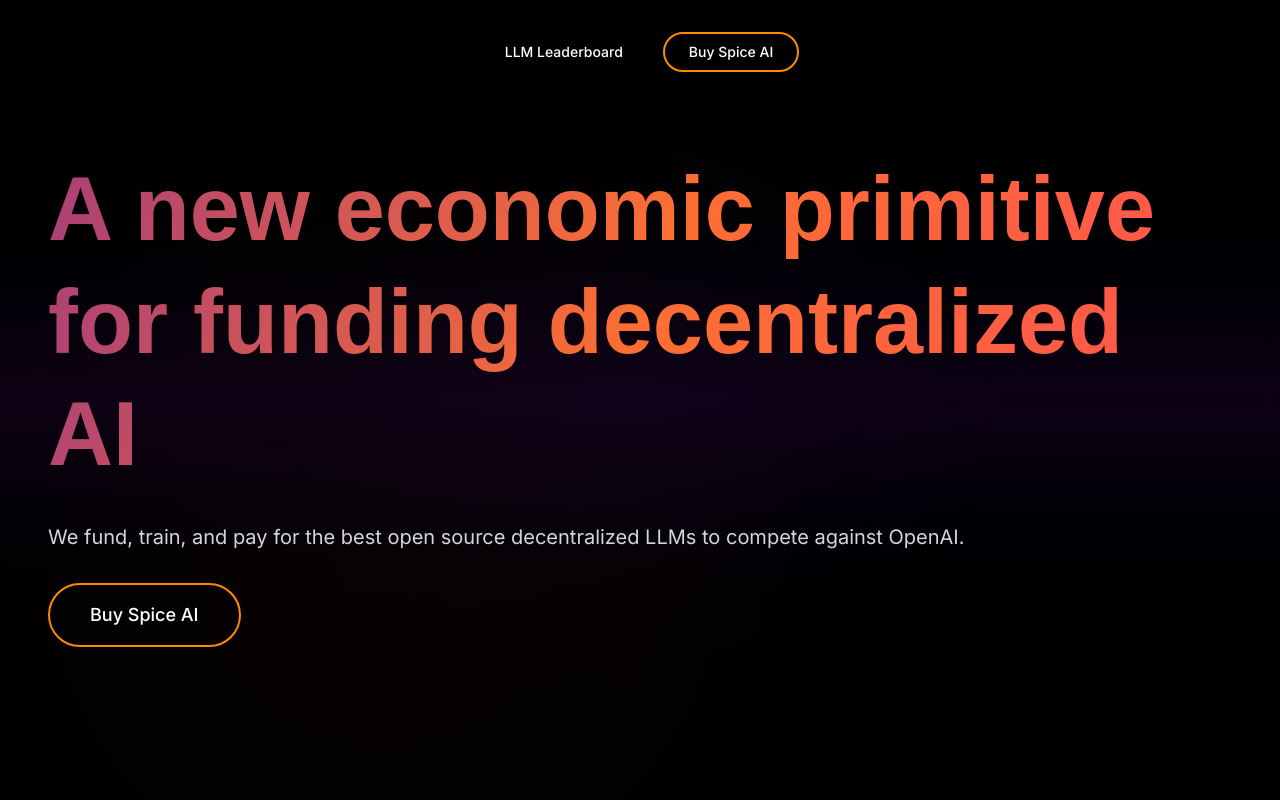
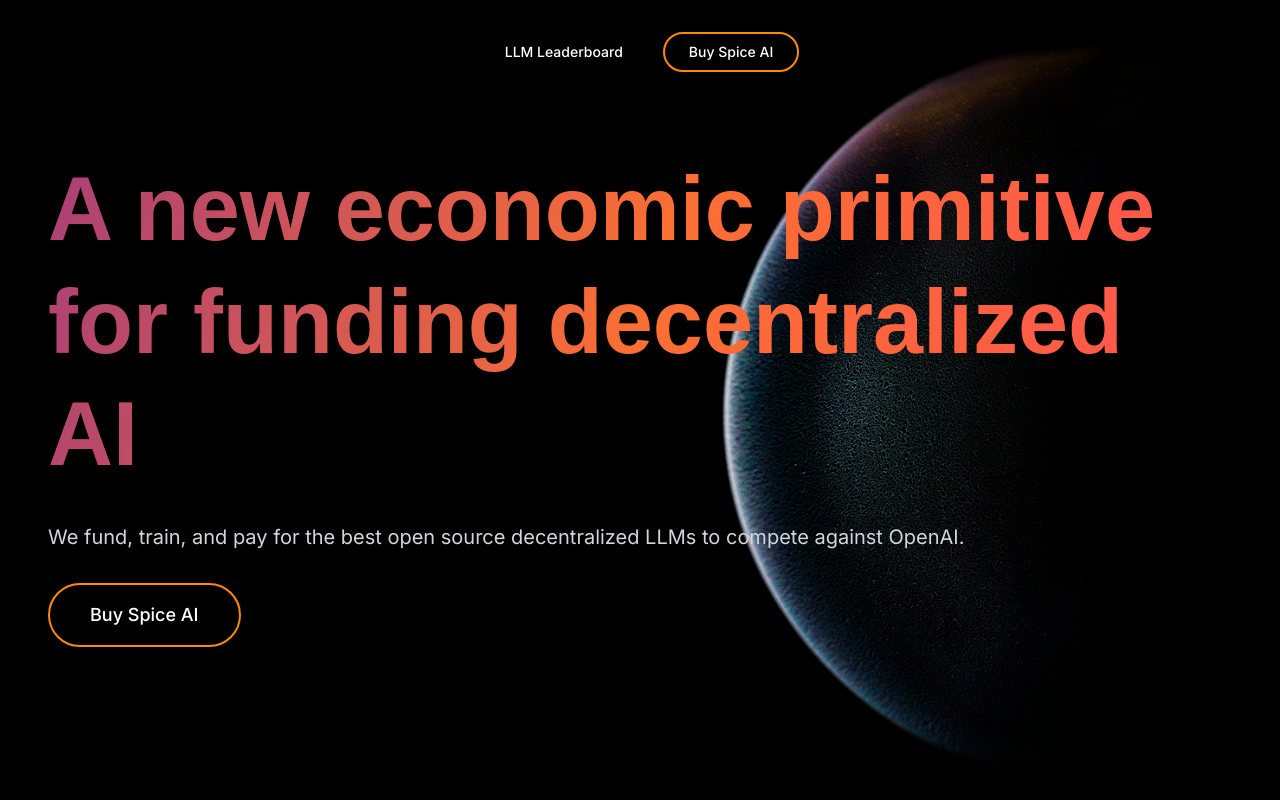
Before and after one commit to MakJCE/TestTask_BrilliantIT, a Next.js app: page / in a window 1280 px wide. Shown: the top 800 px of the page. Built offline with nearby package versions, Linux system fonts and the light colour scheme; a web font is replaced by a local one.

Commit message:
adjust parallax

```diff
--- a/app/components/joinus-section.tsx
+++ b/app/components/joinus-section.tsx
@@ -8,17 +8,16 @@
   const isInView = useInView(ref, { once: true, margin: '-100px' });
 
   return (
-    <motion.section
-      ref={ref}
-      className="relative z-10 bg-linear-to-b from-black via-blue-950/30 to-black py-20 px-6 md:px-12"
-    >
+    <motion.section ref={ref} className="relative py-20">
       {/* Join Us */}
-      <div className="px-8 md:px-24 max-w-3xl text-start space-y-8 mb-20">
+      <div className="relative h-150">
+        <motion.div className="absolute right-50 top-0 z-0 size-80 2xl:size-100 bg-[url('/images/full_moon.png')] bg-cover bg-center" />
+        <div className="px-8 md:px-24 2xl:px-80 max-w-3xl 2xl:max-w-7xl text-start space-y-8 z-10">
           <motion.h2
             initial={{ opacity: 0, y: 30 }}
             animate={isInView ? { opacity: 1, y: 0 } : { opacity: 0, y: 30 }}
             transition={{ duration: 0.6, delay: 0.2 }}
-          className="text-4xl font-semibold font-mono"
+            className="text-4xl font-medium font-mono"
           >
             Text here
           </motion.h2>
@@ -29,9 +28,9 @@
             transition={{ duration: 0.6, delay: 0.4 }}
             className="text-gray-200"
           >
-          Every month, we run a competition between all the Al models submitted
-          on a leaderboard. The best model will be featured and will earn
-          tokens.
+            Every month, we run a competition between all the Al models
+            submitted on a leaderboard. The best model will be featured and will
+            earn tokens.
           </motion.p>
 
           <motion.div
@@ -44,43 +43,42 @@
             </Button>
           </motion.div>
         </div>
+      </div>
 
       {/* Footer */}
       <motion.footer
         initial={{ opacity: 0 }}
         animate={isInView ? { opacity: 1 } : { opacity: 0 }}
         transition={{ duration: 0.8, delay: 0.8 }}
-        className="border-t border-gray-800 pt-12"
+        className="pt-12 relative h-138 flex flex-col justify-end"
       >
-        <div className="max-w-7xl mx-auto flex flex-col md:flex-row justify-between items-center gap-8">
-          <div className="flex gap-8">
+        <motion.div className="absolute inset-y-0 bottom-0 z-0 w-full h-138 bg-[url('/images/earth_view.png')] bg-cover bg-center" />
+
+        <div className="w-full flex flex-col items-center gap-8 z-10 px-40">
+          <div className="w-full flex justify-center gap-16 border-b border-gray-600 py-6">
             <motion.a
               whileHover={{ scale: 1.05, color: '#ffffff' }}
               href="#"
-              className="text-gray-400 transition-colors"
+              className="text-gray-200 transition-colors"
             >
               Home
             </motion.a>
             <motion.a
               whileHover={{ scale: 1.05, color: '#ffffff' }}
               href="#"
-              className="text-gray-400 transition-colors"
+              className="text-gray-200 transition-colors"
             >
               Leaderboard
             </motion.a>
             <motion.a
               whileHover={{ scale: 1.05, color: '#ffffff' }}
               href="#"
-              className="text-gray-400 transition-colors"
+              className="text-gray-200 transition-colors"
             >
               About
             </motion.a>
           </div>
-
-          <div className="text-gray-500 text-sm">
-            © 2024 Arkade AI. All rights reserved.
-          </div>
-
+          <div className="w-full flex flex-col md:flex-row justify-between">
             <div className="flex gap-4">
               {[1, 2, 3].map((i) => (
                 <motion.div
@@ -90,6 +88,30 @@
                 />
               ))}
             </div>
+            <div className="text-gray-500 text-sm space-x-5">
+              <motion.a
+                whileHover={{ scale: 1.05, color: '#ffffff' }}
+                href="#"
+                className="text-gray-400 transition-colors"
+              >
+                Term of use
+              </motion.a>
+              <motion.a
+                whileHover={{ scale: 1.05, color: '#ffffff' }}
+                href="#"
+                className="text-gray-400 transition-colors"
+              >
+                Privacy Policy
+              </motion.a>
+              <motion.a
+                whileHover={{ scale: 1.05, color: '#ffffff' }}
+                href="#"
+                className="text-gray-400 transition-colors"
+              >
+                Cookie Policy
+              </motion.a>
+            </div>
+          </div>
         </div>
       </motion.footer>
     </motion.section>
--- a/app/page.tsx
+++ b/app/page.tsx
@@ -10,30 +10,15 @@
 const ParallaxLanding: React.FC = () => {
   const { scrollY } = useScroll();
 
-  const bgY1 = useTransform(scrollY, [0, 2000], [0, 600]);
-  const bgY2 = useTransform(scrollY, [0, 3000], [0, 900]);
-  const bgY3 = useTransform(scrollY, [0, 4000], [0, 1200]);
+  const bgY1 = useTransform(scrollY, [0, 4000], [0, -900]);
 
   return (
     <div className="relative w-full overflow-hidden bg-black text-white font-sans">
       {/* Parallax Background Layers */}
       <motion.div
         style={{ y: bgY1 }}
-        className="fixed inset-0 z-0 bg-linear-to-b from-black via-purple-950/20 to-black"
+        className="fixed inset-y-0 right-0 size-200 z-0 bg-[url('/images/dark_side_planet.png')] bg-cover bg-center"
       />
-      <motion.div
-        style={{ y: bgY2 }}
-        className="fixed inset-0 z-0 opacity-30"
-      >
-        <div className="absolute inset-0 bg-[radial-gradient(circle_at_50%_50%,rgba(168,85,247,0.1)_0%,transparent_50%)]" />
-      </motion.div>
-      <motion.div
-        style={{ y: bgY3 }}
-        className="fixed inset-0 z-0 opacity-20"
-      >
-        <div className="absolute inset-0 bg-[radial-gradient(circle_at_30%_70%,rgba(239,68,68,0.15)_0%,transparent_50%)]" />
-      </motion.div>
-
       {/* Sections */}
       <HeadlineSection />
       <MetricsSection />
```
Lines whose indentation alone changed are shown as unchanged.
